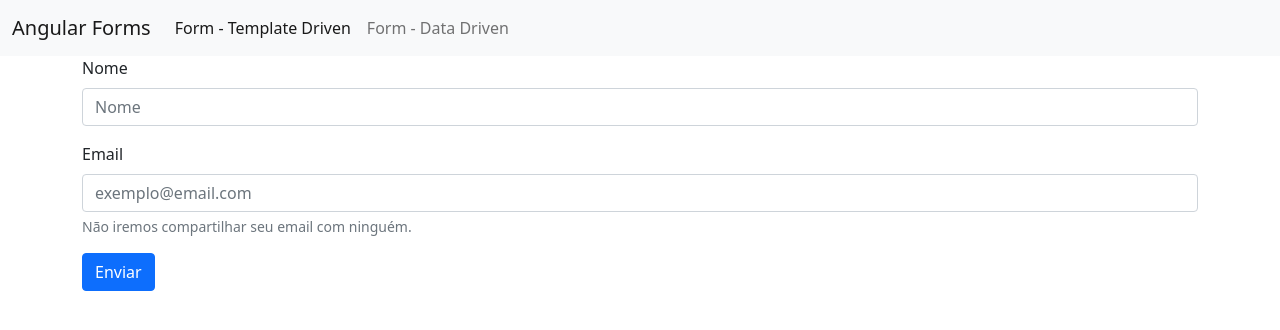
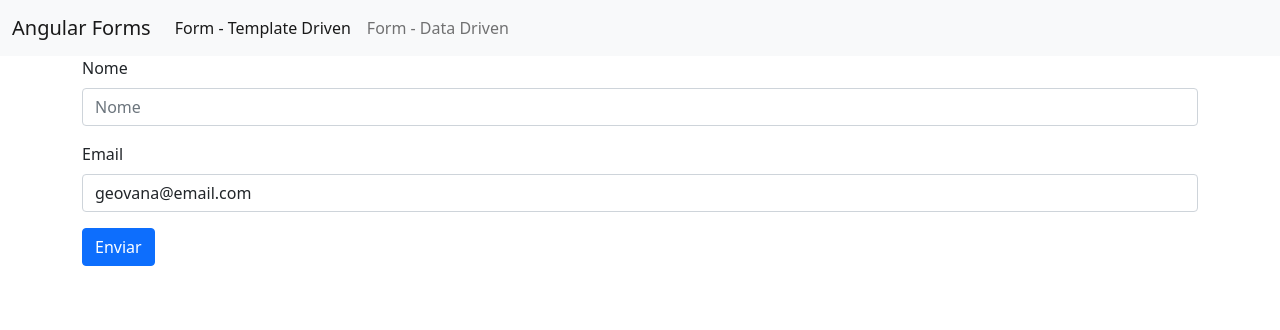
Before and after one commit to gseovana/curso-angular, an Angular app in the folder forms/: page /templateForm in a window 1280 px wide. Shown: the top 330 px of the page. Built offline with nearby package versions, Linux system fonts and the light colour scheme.

Commit message:
validação

```diff
--- a/forms/src/app/template-form/template-form.component.css
+++ b/forms/src/app/template-form/template-form.component.css
@@ -0,0 +1,7 @@
+.ng-invalid.ng-touched:not(form) {
+    border: 1px solid red;
+}
+
+.obrigatorio {
+    color: red;
+}
--- a/forms/src/app/template-form/template-form.component.html
+++ b/forms/src/app/template-form/template-form.component.html
@@ -1,13 +1,22 @@
 <form #form="ngForm" (ngSubmit)="onSubmit(form)">
-    <div class="mb-3">
+    <div class="mb-3 form-group"
+    [class.has-error]="!nome.valid && nome.touched">
         <label for="nome" class="form-label">Nome</label>
-        <input type="text" class="form-control" id="nome" placeholder="Nome" name="nome" ngModel>
+        <input type="text" class="form-control"
+            id="nome" placeholder="Nome" name="nome" [(ngModel)]="usuario.nome"
+            required #nome="ngModel">
+
+            <div *ngIf="!nome.valid && nome.touched" class="obrigatorio">Campo obrigatório.</div>
       </div>
 
     <div class="mb-3">
       <label for="email" class="form-label">Email</label>
-      <input type="email" class="form-control" id="email" placeholder="exemplo@email.com" name="email" ngModel>
-      <div id="emailHelp" class="form-text">Não iremos compartilhar seu email com ninguém.</div>
+      <input type="email" class="form-control" id="email"
+        placeholder="exemplo@email.com" name="email" [(ngModel)]="usuario.email"
+        required email #email="ngModel">
+
+        <div *ngIf="!email.valid && email.touched" class="obrigatorio">Campo obrigatório.</div>
+
     </div>
 
     <button type="submit" class="btn btn-primary">Enviar</button>
--- a/forms/src/app/template-form/template-form.component.ts
+++ b/forms/src/app/template-form/template-form.component.ts
@@ -7,6 +7,10 @@
 })
 export class TemplateFormComponent {
 
+  usuario: any = {
+    nome: null,
+    email:'geovana@email.com'
+  }
 
   onSubmit(form){
     console.log(form);
```
Also changed, not shown: forms/src/app/template-form/template-form.module.ts (added, +14 -0 lines).
